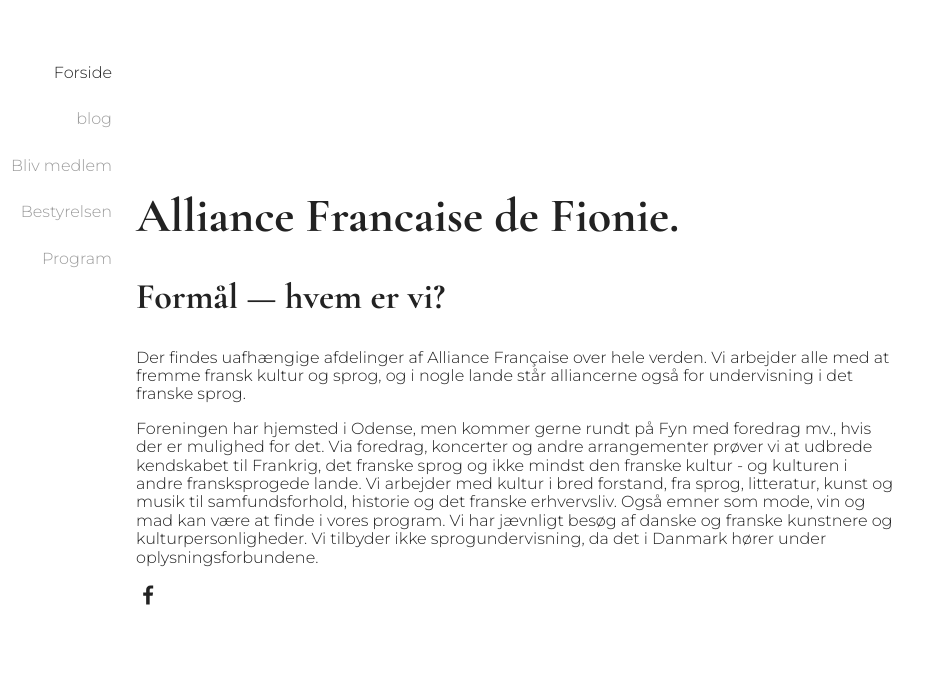
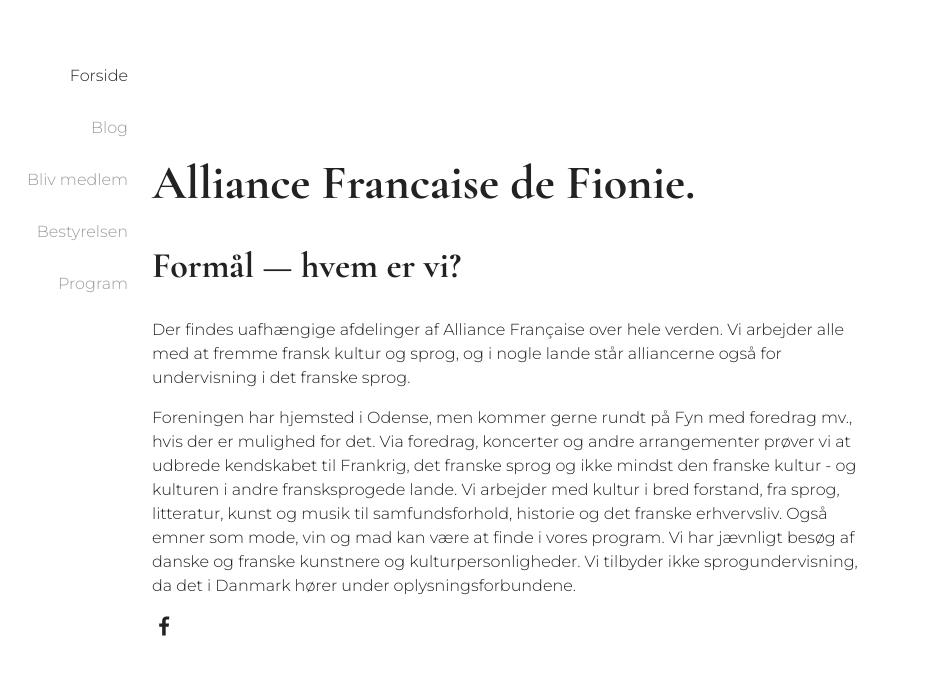
Before and after one commit to m-kales/af-de-fionie, a Next.js app: page / in a window 1280 px wide. Shown: the top 674 px of the page, without its empty margins (0-942 px from the left). Built offline with nearby package versions, Linux system fonts and the light colour scheme.

Commit message:
Adjust layout

```diff
--- a/public/styles/global.css
+++ b/public/styles/global.css
@@ -8,15 +8,25 @@
   font-family: 'Montserrat', sans-serif;
   font-weight: 300;
   height: 100%;
+  line-height: 1.5;;
 }
 
 #__next {
   height: 100%;
 }
 
+main {
+  max-width: 72ch;
+}
+
+.container {
+  justify-content: left;
+}
+
 h1, h2 {
   font-family: 'Cormorant Garamond', serif;
   font-weight: 700;
+  line-height: 1.2;
 }
 
 a {
--- a/src/components/Navigation.tsx
+++ b/src/components/Navigation.tsx
@@ -23,7 +23,7 @@
                   router.pathname.startsWith("/posts") ? "active" : null
                 }
               >
-                blog
+                Blog
               </a>
             </Link>
           </li>
@@ -102,12 +102,12 @@
 
             @media (min-width: 769px) {
               .container {
-                width: 7rem;
+                width: 8rem;
                 display: block;
               }
               ul {
                 opacity: 1;
-                width: 7rem;
+                width: 8rem;
                 top: auto;
                 display: block;
                 transform: translateY(0);
--- a/src/pages/program.tsx
+++ b/src/pages/program.tsx
@@ -25,7 +25,7 @@
         .container {
           display: flex;
           align-items: center;
-          justify-content: center;
+          justify-content: left;
           flex: 1 1 auto;
           padding: 0 1.5rem;
           max-width: 72ch;
```
